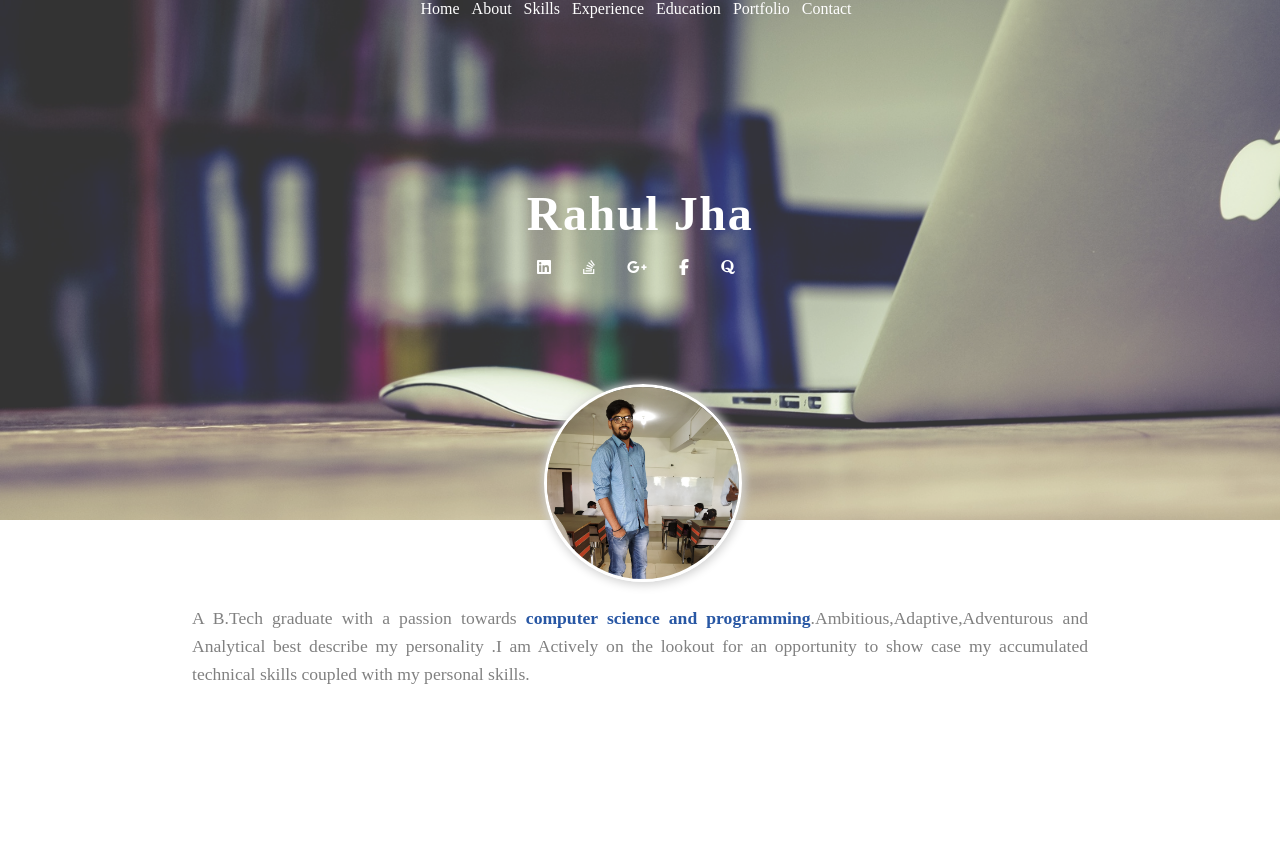
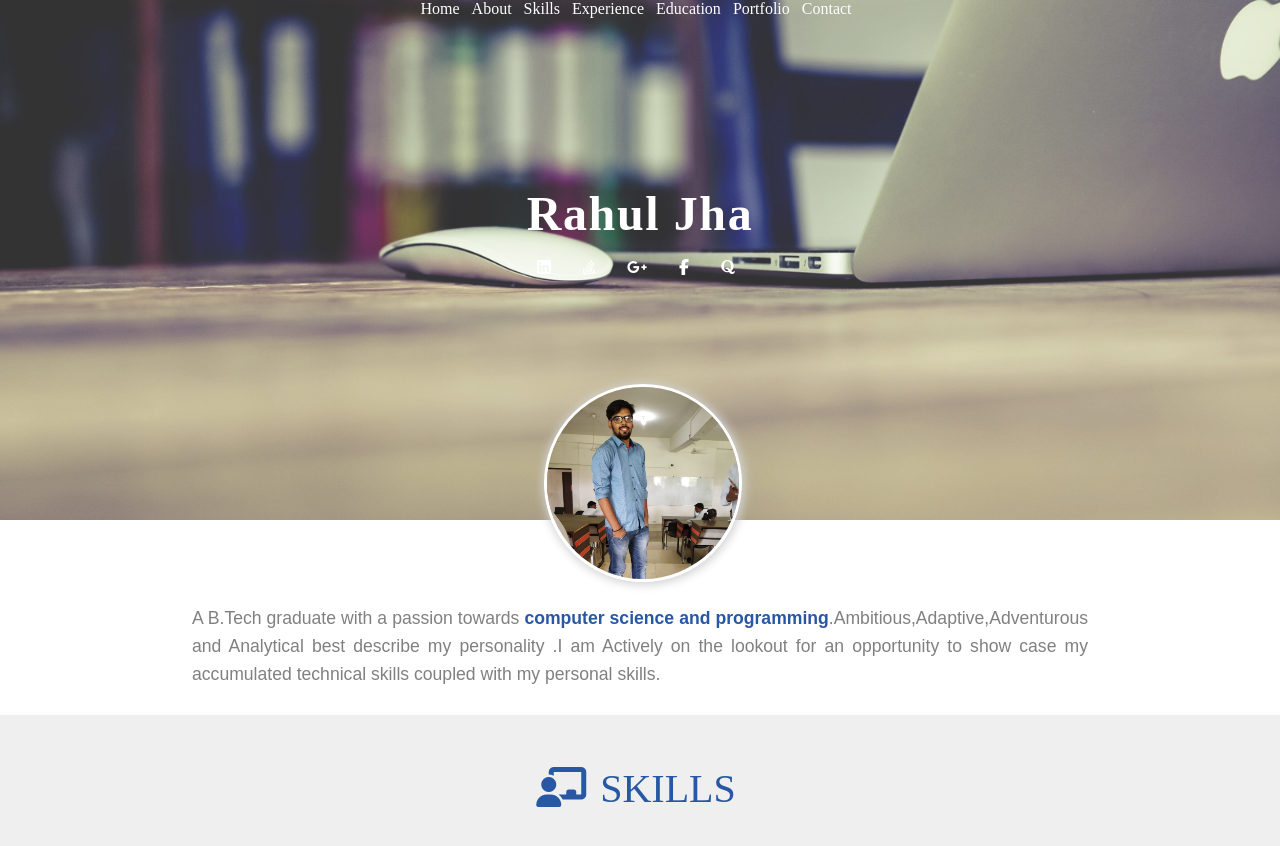
Before and after one commit to rahuljha12527/Personal-Resume, a plain HTML site: page index.html in a window 1280 px wide. Before the commit the page ends 800 px from the top, so only its background shows below. Drawn offline with Linux system fonts and the light colour scheme.

Commit message:
adding skills layout

```diff
--- a/index.html
+++ b/index.html
@@ -92,6 +92,23 @@
 
         </section>
         <section id="skills">
+            <h1 class="section-heading mb75px">
+                <span>
+                    <i class="fas fa-chalkboard-teacher"></i>
+                </span>
+
+                <span>SKILLS</span>
+            </h1>
+
+            <div class="skills-display">
+
+                <div class="skill-progress">
+
+
+                </div>
+
+            </div>
+
 
         </section>
         <section id="experience">
--- a/style.css
+++ b/style.css
@@ -76,13 +76,13 @@ body{
 
 section{
     width: 100%;
-    /* height: 75vh; */
     display: flex;
     flex-direction: column;
+    align-items: center;
 }
 
 section:nth-child(2n){
-    background-color: grey;
+    background-color: #9e9b9b29;
 
 }
 
@@ -90,6 +90,21 @@ section:nth-child(2n+1){
     background-color: white;
 }
 
+.section-heading{
+    width: auto;
+     padding: 20px 10px 10px;
+
+     font-weight: 400;
+
+}
+
+.section-heading span{
+     font-size: 40px;
+     color: #2857a4;
+     display: inline-block;
+     padding-top: 10px;
+     margin-right:0.5rem;
+}
 
 
 
@@ -116,13 +131,29 @@ section:nth-child(2n+1){
 #about-para{
     padding: 10px;
     width: 70%;
+    height: 100%;
+    font-family: Arial, Helvetica, sans-serif;
     text-align: justify;
     color: grey;
     line-height:28px;
+    font-weight:100;
     font-size: 1.1rem;
     margin: auto;
 }
 
+/* Skills Section */
+.skills-display{
+    width:70%;
+     /* height: 100px;
+    border: 2px solid black; */
+    display: flex;
+    /* flex-direction: column; */
+    flex-wrap: wrap;
+    justify-content: space-between;
+}
+.mb75px{
+    margin-bottom: 75px;
+}
 .text-highlight{
     color: #2857a4;
     font-weight: 600;
```
